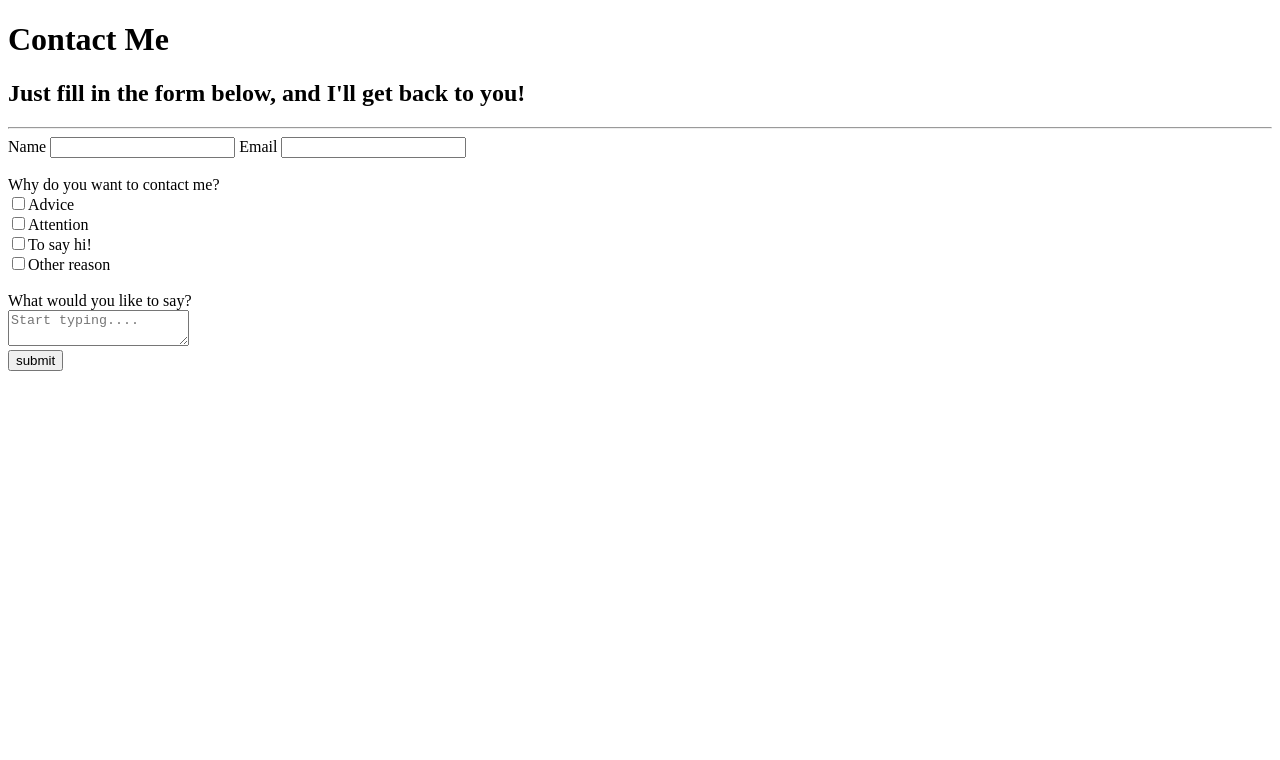
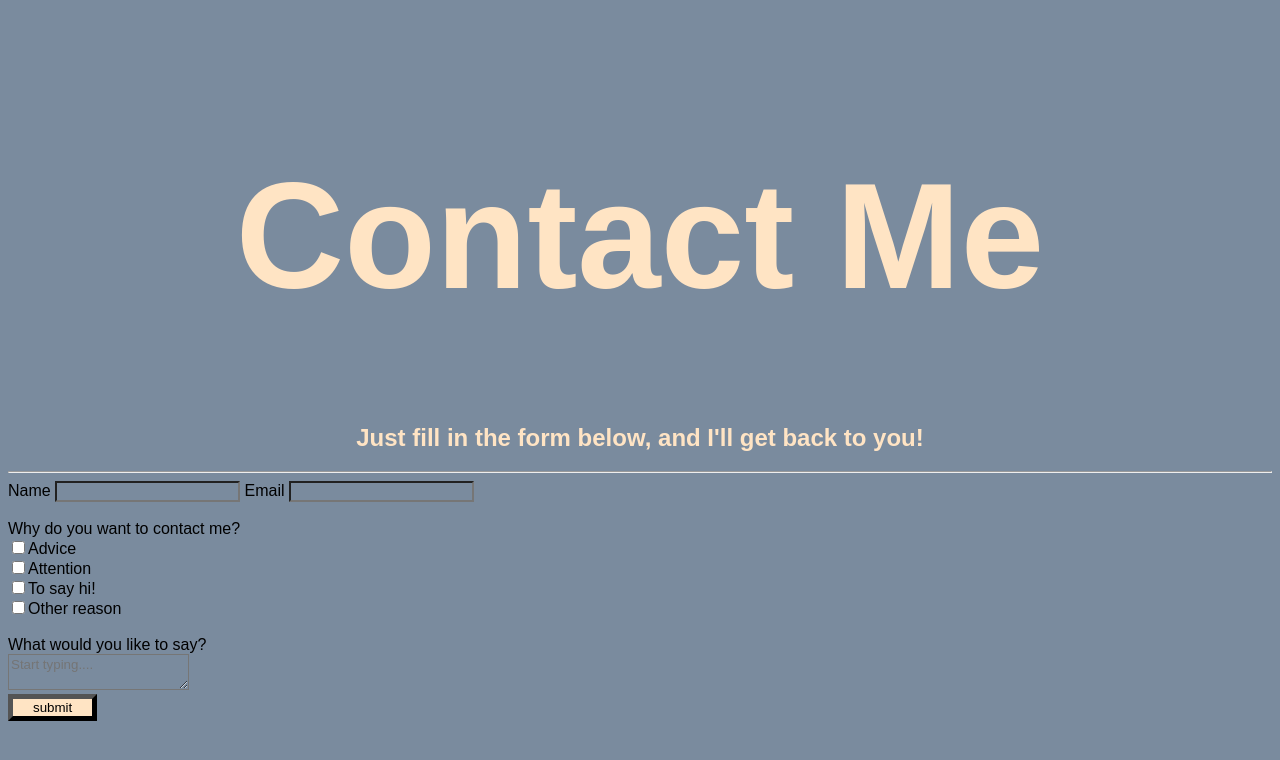
Before and after one commit to George-xixi/portfolio, a plain HTML site: page pages/contact.html in a window 1280 px wide. Drawn offline with Linux system fonts and the light colour scheme.

Commit message:
create styles folder for CSS

```diff
--- a/pages/contact.html
+++ b/pages/contact.html
@@ -3,6 +3,7 @@
 
   <head>
       <title> Contact Me</title>
+      <link rel="stylesheet" type="text/css" href="/styles/contactstyles.css">
   </head>
 
   <body>
--- /dev/null
+++ b/styles/contactstyles.css
@@ -0,0 +1,34 @@
+* {
+  font-family:Arial, Helvetica, sans-serif;
+}
+* {
+  background-color: #7a8b9e;
+}
+h1{
+  color: bisque;
+  position: relative;
+  margin-top:150px;
+  text-align: center;
+  font-size: 150px;
+}
+
+h2 {
+  color: bisque;
+  text-align: center;
+}
+
+form {
+  align-items: center;
+}
+
+[value=submit] {
+  background-color: bisque;
+  border-width: 5px;
+  padding-right: 20px;
+  padding-left: 20px;
+}
+
+[value=submit]:hover {
+  cursor: pointer;
+
+}
--- a/styles.css
+++ b/styles/styles.css
@@ -58,10 +58,12 @@ a {
 
 #contact-link {
   text-align: center;
+  text-transform: lowercase;
 }
 
 #projects-link {
   text-align: center;
+  text-transform: lowercase;
 }
 
 a:hover{
```
Also changed, not shown: index.html (+1 -1 lines), 3 other files.
